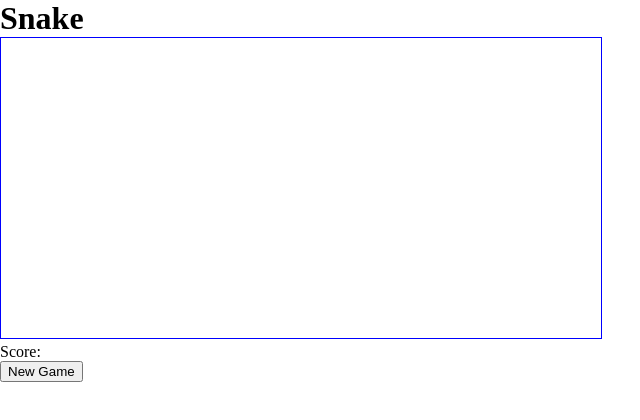
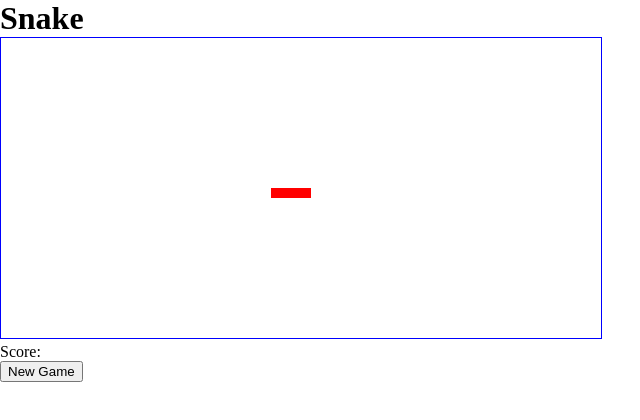
Before and after one commit to dan-mca/snake-game, a plain HTML site: page index.html in a window 1280 px wide. Shown: the full height of the page, 0-640 px from the left. Drawn offline with Linux system fonts and the light colour scheme.

Commit message:
draw initial snake starting position

```diff
--- a/index.html
+++ b/index.html
@@ -19,5 +19,7 @@
         </div>
     </main>
     <footer></footer>
+
+    <script src="script.js"></script>
 </body>
 </html>
--- a/script.js
+++ b/script.js
@@ -0,0 +1,26 @@
+// get canvas from html
+const canvas = document.getElementById('gameCanvas');
+
+// set canvas context to 2d
+const ctx = canvas.getContext('2d');
+
+// snake starting co-ordinates
+const snake = [
+    {x: 300, y:150},
+    {x: 290, y:150},
+    {x: 280, y:150},
+    {x: 270, y:150}
+]
+
+// draw snake
+function drawSnake(snakePart) {
+    ctx.fillStyle = 'red';
+    ctx.fillRect(snakePart.x, snakePart.y, 10, 10);
+}
+
+// draw snake on canvas
+function draw() {
+    snake.forEach(drawSnake);
+}
+
+draw();
```
